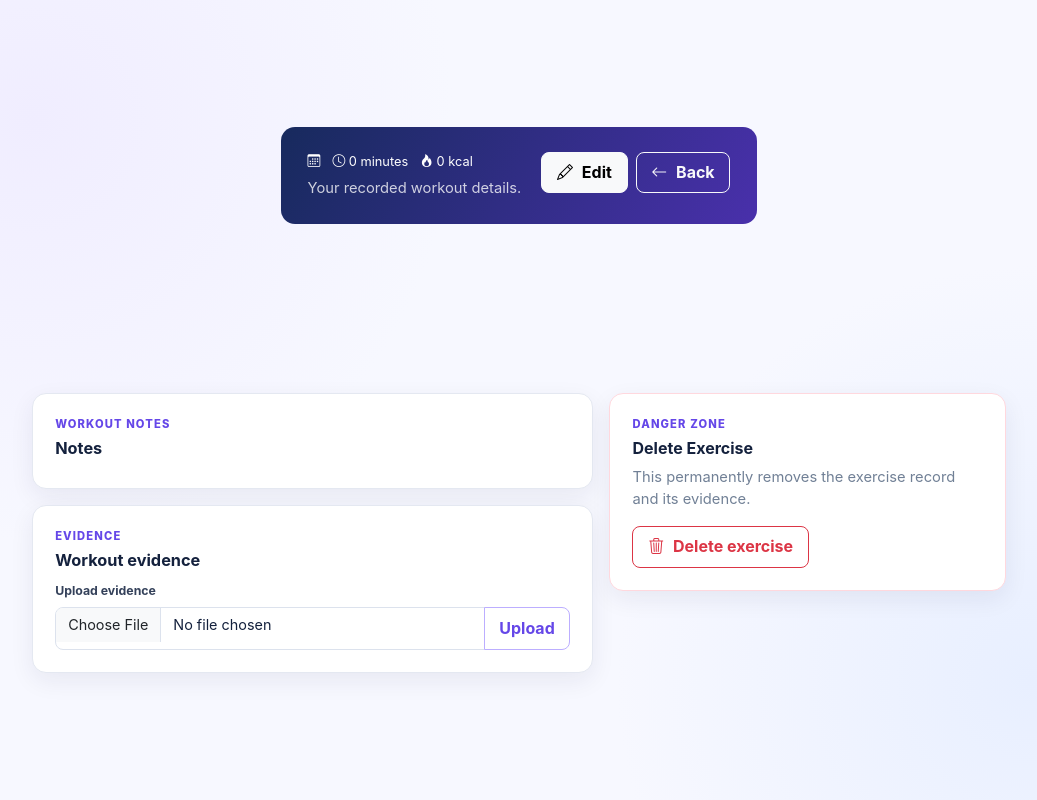
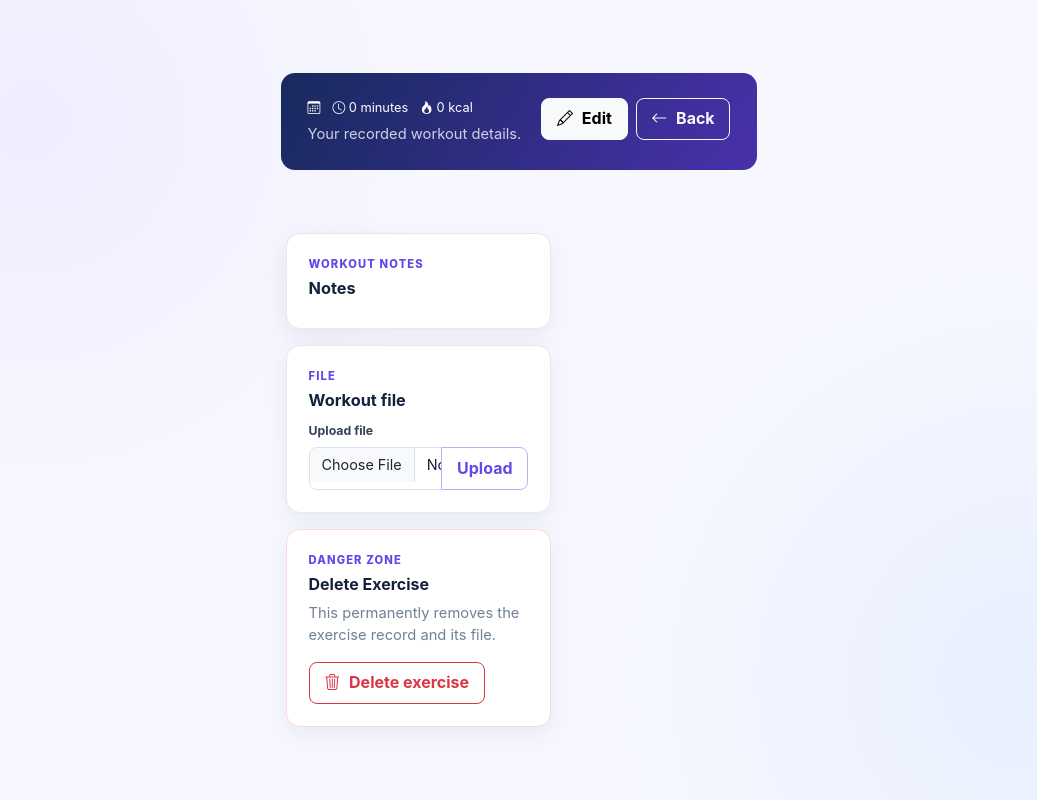
Before and after one commit to shengykok123-svg/student-routine-organizer, a PHP site: template app/Views/exercise/view.php in a window 1280 px wide. Shown: the whole page, without its empty margins (121-1158 px from the left). Run offline with PHP 8.4, Linux system fonts and the light colour scheme; the template is opened without the code that fills it, so the values that code supplies are empty.

Commit message:
Refine exercise file and delete layout

```diff
--- a/app/Views/exercise/view.php
+++ b/app/Views/exercise/view.php
@@ -59,8 +59,8 @@ $isImage =
                                         </p>
                                     </section>
                                     <section class="content-card">
-                                        <p class="card-kicker">Evidence</p>
-                                            <h2>Workout evidence</h2>
+                                        <p class="card-kicker">File</p>
+                                            <h2>Workout file</h2>
                                                 <?php if ($attachment):
                                                     if ($isImage): ?>
                                                 <a href="<?= View::e(
@@ -72,7 +72,7 @@ $isImage =
                                                         $baseUrl,
                                                     ) ?>/uploads/exercise-evidence/<?= View::e(
                                                         $attachment["stored_name"],
-                                                    ) ?>" alt="Exercise evidence">
+                                                    ) ?>" alt="Exercise file">
                                                 </a>
                                                 <?php else: ?>
                                                 <div class="existing-file mb-3">
@@ -104,7 +104,7 @@ $isImage =
                                                     ] ?>">
                                                     <button class="btn btn-sm btn-outline-danger">
                                                         <i class="bi bi-trash3">
-                                                        </i> Remove evidence</button>
+                                                        </i> Remove file</button>
                                                     </form>
                                                     <?php
                                                 endif; ?>
@@ -119,19 +119,17 @@ $isImage =
                                                         ] ?>">
                                                         <label class="form-label" for="evidence">Upload <?= $attachment
                                                             ? "replacement"
-                                                            : "" ?> evidence</label>
+                                                            : "" ?> file</label>
                                                             <div class="input-group">
                                                                 <input class="form-control" id="evidence" type="file" name="evidence" accept="image/jpeg,image/png,application/pdf">
                                                                 <button class="btn btn-outline-primary">Upload</button>
                                                                 </div>
                                                             </form>
                                                         </section>
-                                                    </div>
-                                                    <div class="col-lg-5">
-                                                        <section class="content-card danger-zone">
+                                                        <section class="content-card danger-zone mt-3">
                                                             <p class="card-kicker">Danger zone</p>
                                                                 <h2>Delete Exercise</h2>
-                                                                    <p class="text-muted">This permanently removes the exercise record and its evidence.</p>
+                                                                    <p class="text-muted">This permanently removes the exercise record and its file.</p>
                                                                         <form method="post" action="<?= View::e(
                                                                             $baseUrl,
                                                                         ) ?>/exercise/delete" onsubmit="return confirm('Delete this exercise?')">
```
